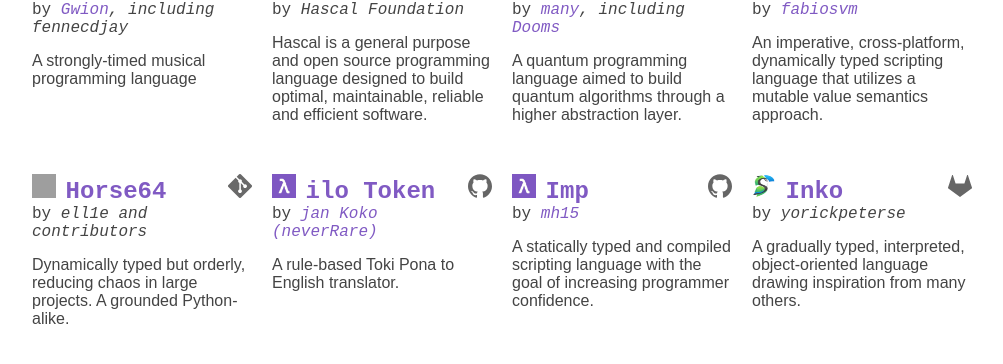
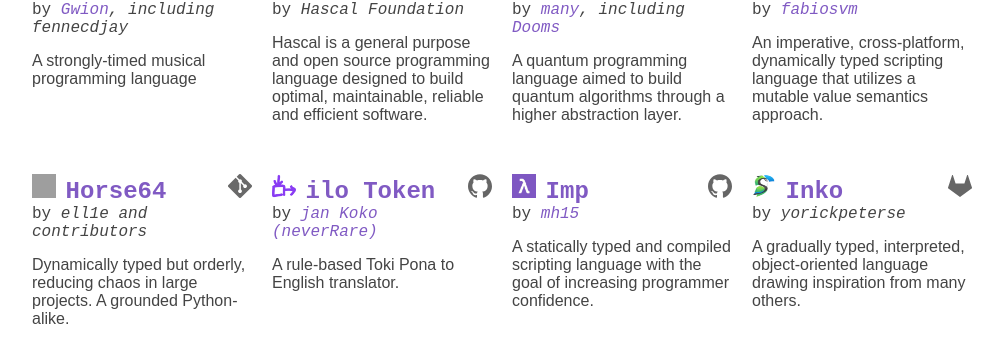
Before and after one commit to proglangdesign/proglangdesign.github.io, a Jekyll site: the page built from index.html, in a window 1280 px wide. Shown: the part 1784-2148 px from the top of the page, without its empty margins (138-1141 px from the left). Built offline with Jekyll 4.4.1, drawn with Linux system fonts in a browser that asks for light colours; grey boxes are pictures that could not be loaded.

Commit message:
add icon

```diff
--- a/_data/projects.yml
+++ b/_data/projects.yml
@@ -284,7 +284,7 @@ Horse64:
 ilo Token:
   website: https://neverrare.github.io/ilo-token/
   github: https://github.com/neverRare/ilo-token
-  icon:
+  icon: ilo-token.png
   author:
     name: jan Koko (neverRare)
     website: https://neverrare.github.io
```
